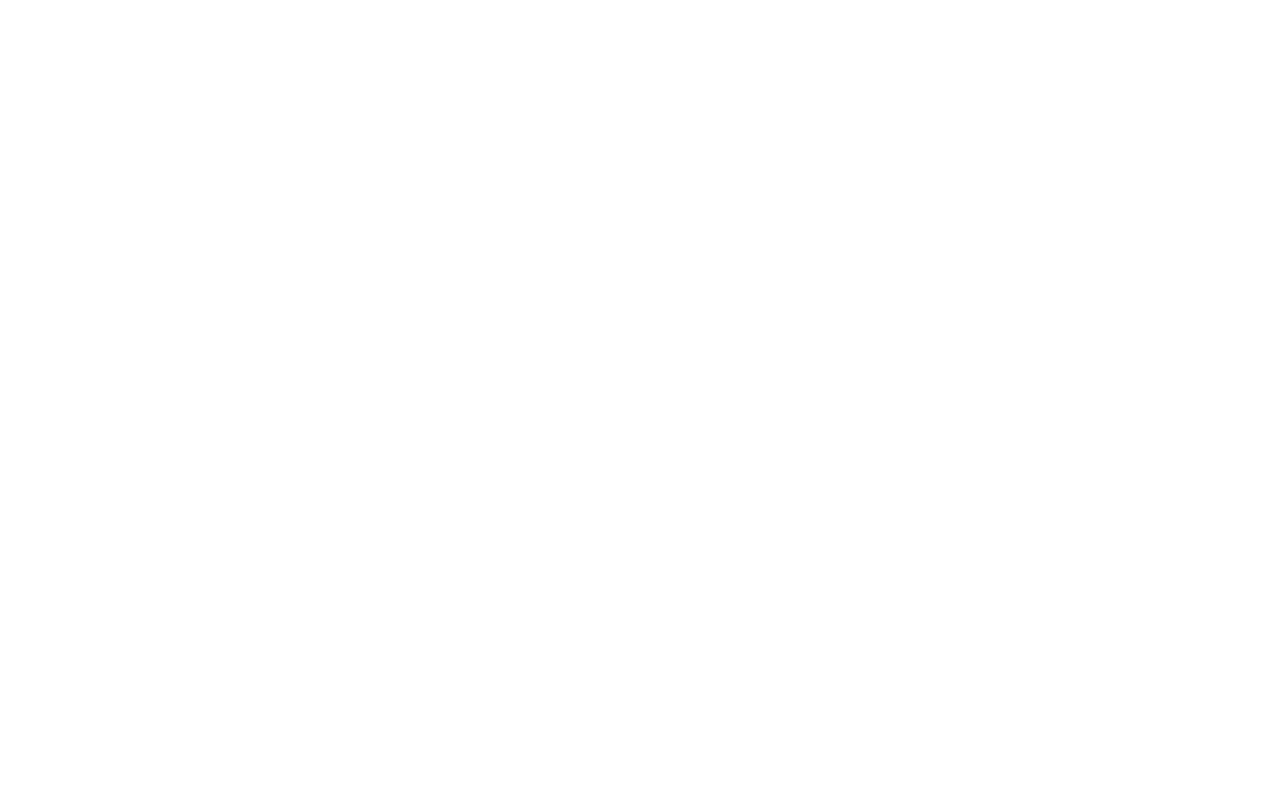
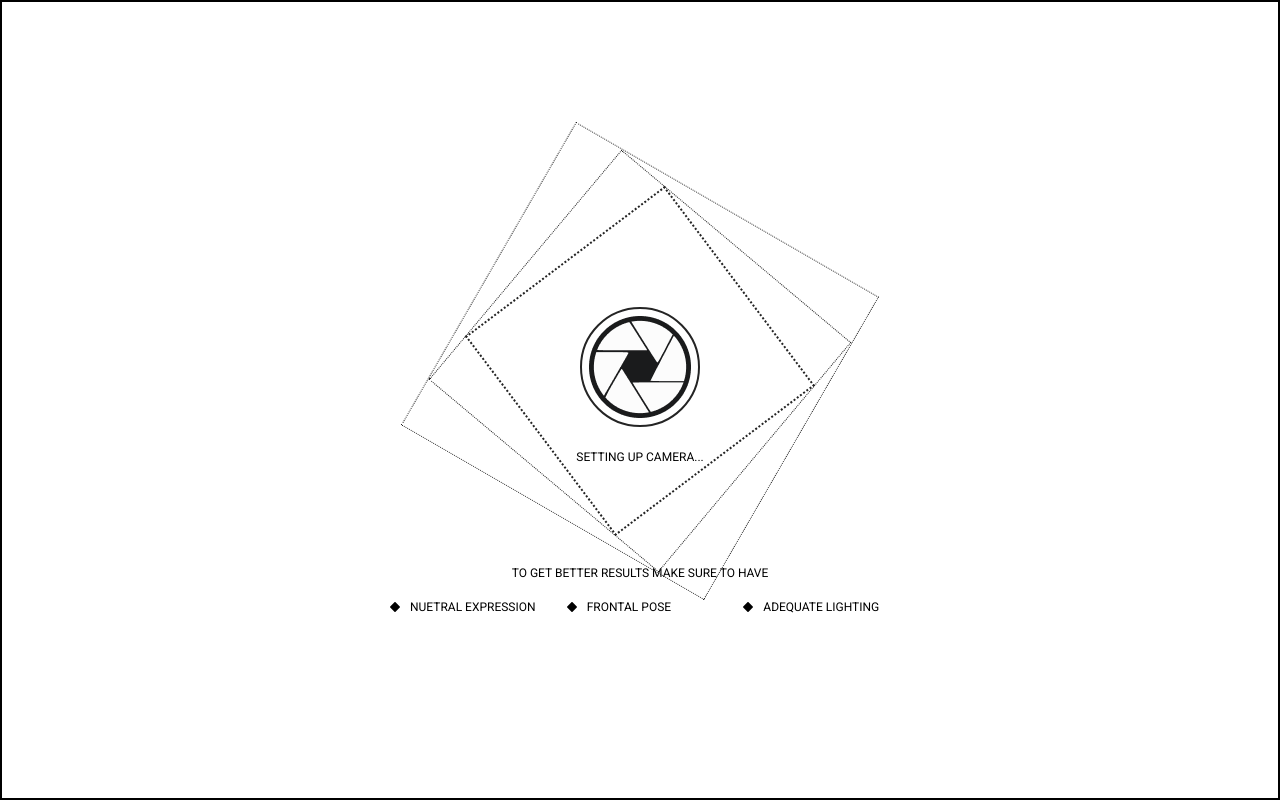
Before and after one commit to Olamilekan-creator/Skintstric-AI-React, a React (Create React App) app: page /setting in a window 1280 px wide. Before the commit this address had no page. Built offline with nearby package versions, Linux system fonts and the light colour scheme.

Commit message:
skinstric ai react camera access

```diff
--- a/src/App.js
+++ b/src/App.js
@@ -8,6 +8,8 @@
 import Preparing from "./component/Preparing";
 import Demographics from "./component/Demographics";
 import Estimation from "./component/Estimation";
+import Setting from "./component/Setting";
+import Face from "./component/Face";
 
 function App() {
   return (
@@ -21,6 +23,8 @@
    <Route path="/preparing" element={<Preparing />} />
    <Route path="/estimation" element={<Estimation />} />
    <Route path="/demographics" element={<Demographics />} />
+   <Route path="/setting" element={<Setting />} />
+   <Route path="/face" element={<Face />} />
     </Routes>
     </div>
     </Router>
--- a/src/component/Camera.jsx
+++ b/src/component/Camera.jsx
@@ -61,7 +61,7 @@
                     </div>
                     <div className="leave__stay">
                       <h3 className="leave__text click">DENY</h3>
-                      <h3 className="stay__text click">ALLOW</h3>
+                      <Link to="/setting" className="stay__text click">ALLOW</Link>
                     </div>
                   </div>
 
--- /dev/null
+++ b/src/component/Face.jsx
@@ -0,0 +1,105 @@
+import React, { useEffect, useRef } from "react";
+import { FontAwesomeIcon } from "@fortawesome/react-fontawesome";
+import { faDiamond, faCaretLeft, faCaretRight } from "@fortawesome/free-solid-svg-icons";
+import takePicture from '../assets/image 225 (Traced).png'
+
+const Face = () => {
+    const videoRef = useRef(null);
+    const canvasRef = useRef(null);
+
+    useEffect(() => {
+        const startCamera = async () => {
+        const stream = await navigator.mediaDevices.getUserMedia({ video: true });
+        videoRef.current.srcObject = stream;
+    };
+    startCamera();
+}, []);
+
+const captureImage = () => {
+    const canvas = canvasRef.current;
+    const context = canvas.getContext('2d');
+    context.drawImage(videoRef.current, 0, 0, canvas.width, canvas.height);
+};
+    return (
+<section id="face" style={{ position: 'relative', height: '100vh' }}>
+<video
+                ref={videoRef}
+                autoPlay
+                style={{
+                    position: 'absolute',
+                    top: '0',
+                    left: '0',
+                    width: '100%',
+                    height: '100%',
+                    objectFit: 'cover',
+                    zIndex: 0
+                }}
+            ></video>
+            <canvas ref={canvasRef} style={{ display: 'block', width: '100%', height: '100%' }} />
+
+        <div className="face__container" style={{ position: 'absolute', top: '0', left: '0', width: '100%', zIndex: 1 }}>
+            <div className="face__row">
+                <nav>
+                    <div className="nav__container">
+                      <div className="nav__row">
+                        <div className="nav__landing">
+                          <div className="title">
+                            <a href="#" className="head__text">SKINSTRIC</a>
+                            <h4 className="head__tiny--text">[ ANALYSIS ]</h4>
+                          </div>
+                        </div>
+                      </div>
+                    </div>
+                  </nav>
+
+                        <h4 className="ellipse__text">GREAT SHOT!</h4>
+               <div className="picture">
+                        <h4 className="picture__text">TAKE PICTURE</h4>
+                        <div className="picture__container">
+                            <div className="picture__icon--icon" onClick={captureImage}>
+                        <img src={takePicture} alt="" className="picture__icon" />
+                    </div>
+                </div>
+                </div>
+
+                    <div className="picture__analysis">
+                        <div className="picture__back click">
+                            <div className="picture__back--box">
+                              <FontAwesomeIcon icon={faCaretLeft} className="picture__back--back" />
+                            </div>
+                            <h3 className="picture__back--text">BACK</h3>
+                          </div>
+
+                          <div className="option__container">
+                            <h4 className="option__title">TO GET BETTER RESULTS MAKE SURE TO HAVE</h4>
+                            <div className="option__subtitle--wrapper">
+                                <div className="option__subtitle--icon">
+                                    <FontAwesomeIcon icon={faDiamond} className="diamond__icon" />
+                                    <h4 className="option__subtitle--text">NUETRAL EXPRESSION</h4>
+                                </div>
+
+                                <div className="option__subtitle--icon">
+                                    <FontAwesomeIcon icon={faDiamond} className="diamond__icon" />
+                                    <h4 className="option__subtitle--text">FRONTAL POSE</h4>
+                                </div>
+
+                                <div className="option__subtitle--icon">
+                                    <FontAwesomeIcon icon={faDiamond} className="diamond__icon" />
+                                    <h4 className="option__subtitle--text">ADEQUATE LIGHTING</h4>
+                                </div>
+                            </div>
+                                </div>
+
+                        <div className="picture__front--text click">
+                          <h3 className="picture__front">PROCEED</h3>
+                          <div className="picture__front--box">
+                            <FontAwesomeIcon icon={faCaretRight} className="picture__front--back" />
+                          </div>
+                        </div>
+                    </div>
+            </div>
+        </div>
+      </section>
+    );
+}
+export default Face;
--- /dev/null
+++ b/src/component/Setting.jsx
@@ -0,0 +1,64 @@
+import React, { useEffect } from "react";
+import { FontAwesomeIcon } from "@fortawesome/react-fontawesome";
+import { faDiamond } from "@fortawesome/free-solid-svg-icons";
+import shutterIcon from '../assets/shutter-icon.png'
+import { useNavigate } from "react-router-dom";
+
+const Setting = () => {
+    const navigate = useNavigate();
+
+    useEffect(() => {
+        const timer = setTimeout(() => {
+            navigate('/face');
+        }, 10000);
+        return () => clearTimeout(timer);
+    }, [navigate]);
+
+    return (
+<section id="landing">
+        <div className="container">
+          <div className="row">
+            <div id="webpage__header">
+              <div className="webpage__container">
+                <div className="webpage__row">
+                  <div className="set__container">
+
+                  <div className="set__box--wrapper">
+                    <div className="set__box1"></div>
+                    <div className="set__box2"></div>
+                    <div className="set__box3"></div>
+                    <div className="set__cam">
+                      <img src={shutterIcon} alt="" className="gallery" />
+                    </div>
+                    <h3 className="set__up">SETTING UP CAMERA...</h3>
+                  </div>
+                  </div>
+
+                  <div className="set__text">
+                    <h4 className="set__text--title">TO GET BETTER RESULTS MAKE SURE TO HAVE</h4>
+                    <div className="set__text--text">
+                    <div className="set__text--subtitle1">
+                        <FontAwesomeIcon icon={faDiamond} className="fa-solid fa-diamond" />
+                        <h4 className="subtitle__text1">NUETRAL EXPRESSION</h4>
+                    </div>
+
+                    <div className="set__text--subtitle1">
+                        <FontAwesomeIcon icon={faDiamond} className="fa-solid fa-diamond" />
+                        <h4 className="subtitle__text1">FRONTAL POSE</h4>
+                    </div>
+
+                    <div className="set__text--subtitle1">
+                        <FontAwesomeIcon icon={faDiamond} className="fa-solid fa-diamond" />
+                        <h4 className="subtitle__text1">ADEQUATE LIGHTING</h4>
+                    </div>
+                  </div>
+                  </div>
+                    </div>
+                </div>
+              </div>
+            </div>
+          </div>
+      </section>
+    );
+}
+export default Setting;
--- a/src/style.css
+++ b/src/style.css
@@ -907,38 +907,45 @@
 }
 
 .set__text {
+  display: flex;
+  justify-content: center;
+  flex-direction: column;
+  align-items: center;
+  max-width: 1600px;
+  width: 100%;
+  margin: 0 auto;
 }
 
 .set__text--subtitle1 {
-  display: flex;
+display: flex;
   align-items: center;
   gap: 10px;
-  justify-content: center;
+  font-size: 14px;
+  font-weight: 300;
+  width: 100%;
 }
 
 .set__text--text {
-  display: flex;
-  gap: 30px;
-  margin: 20px 0;
-  padding: 0 50px;
+ display: flex;
+ max-width: 500px;
+ width: 100%;
+ margin: 0 auto;
+ gap: 30px;
 }
 
 .fa-diamond {
-  font-size: small;
+  font-size: 10px;
 }
 
 .subtitle__text1 {
   font-size: 12px;
   font-weight: 400;
-  max-width: 500px;
-  width: 100%;
-  margin: 0;
 }
 
 .set__text--title {
   font-size: 12px;
   font-weight: 400;
-  padding: 0 180px;
+  margin-bottom: 20px;
 }
 
 .set__up {
@@ -949,29 +956,25 @@
 
 .set__box--wrapper {
   display: flex;
-  margin-top: 25%;
   align-items: center;
   justify-content: center;
   flex-direction: column;
 }
 
 .set__container {
-  display: flex;
-  flex-direction: column;
-  justify-content: space-around;
-  max-width: 1400px;
-  margin: 0 auto;
+ position: relative;
+ display: flex;
+ justify-content: center;
+ align-items: center;
+ margin-bottom: 8%;
+ padding-top: 20%;
 }
 
 /* Tablet, smartphones, small smartphones */
 @media (max-width: 1024px) {
-  .set__box--wrapper {
-    padding-top: 10%;
-  }
-  .set__text {
-    width: 100%;
-    max-width: 650px;
-    margin: 0 auto;
+  .set__container {
+    padding-top: 0;
+    margin-bottom: 0;
   }
 }
 
@@ -981,8 +984,6 @@
   width: 100%;
   border: 2px solid black;
   height: 100vh;
-  background-color: #cdcecc;
-  backdrop-filter: blur(20px);
   overflow: hidden;
   margin: 0 auto;
 }
@@ -1026,7 +1027,7 @@
 }
 
 .ellipse {
-  position: relative;
+  position: absolute;
   border: 1px solid white;
   width: 499px;
   height: 616px;
@@ -1155,11 +1156,15 @@
 }
 
 .option__container {
+  display: flex;
+  justify-content: center;
+  align-items: center;
+  flex-direction: column;
   font-size: 14px;
   font-weight: 400;
   color: #fcfcfc;
-  max-width: 800px;
   margin: 0 auto;
+  width: 100%;
 }
 
 .option__subtitle--wrapper {
```
